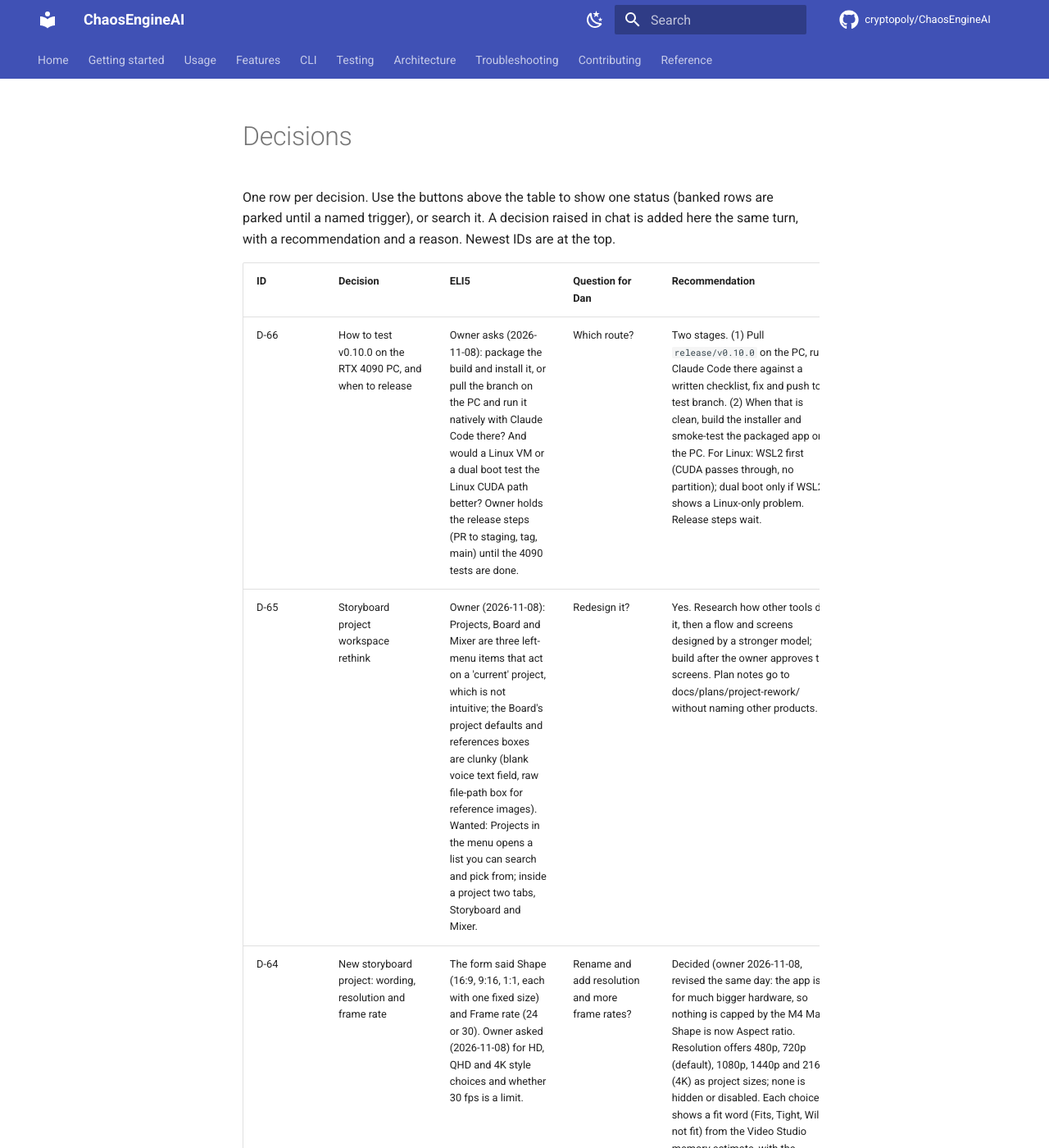
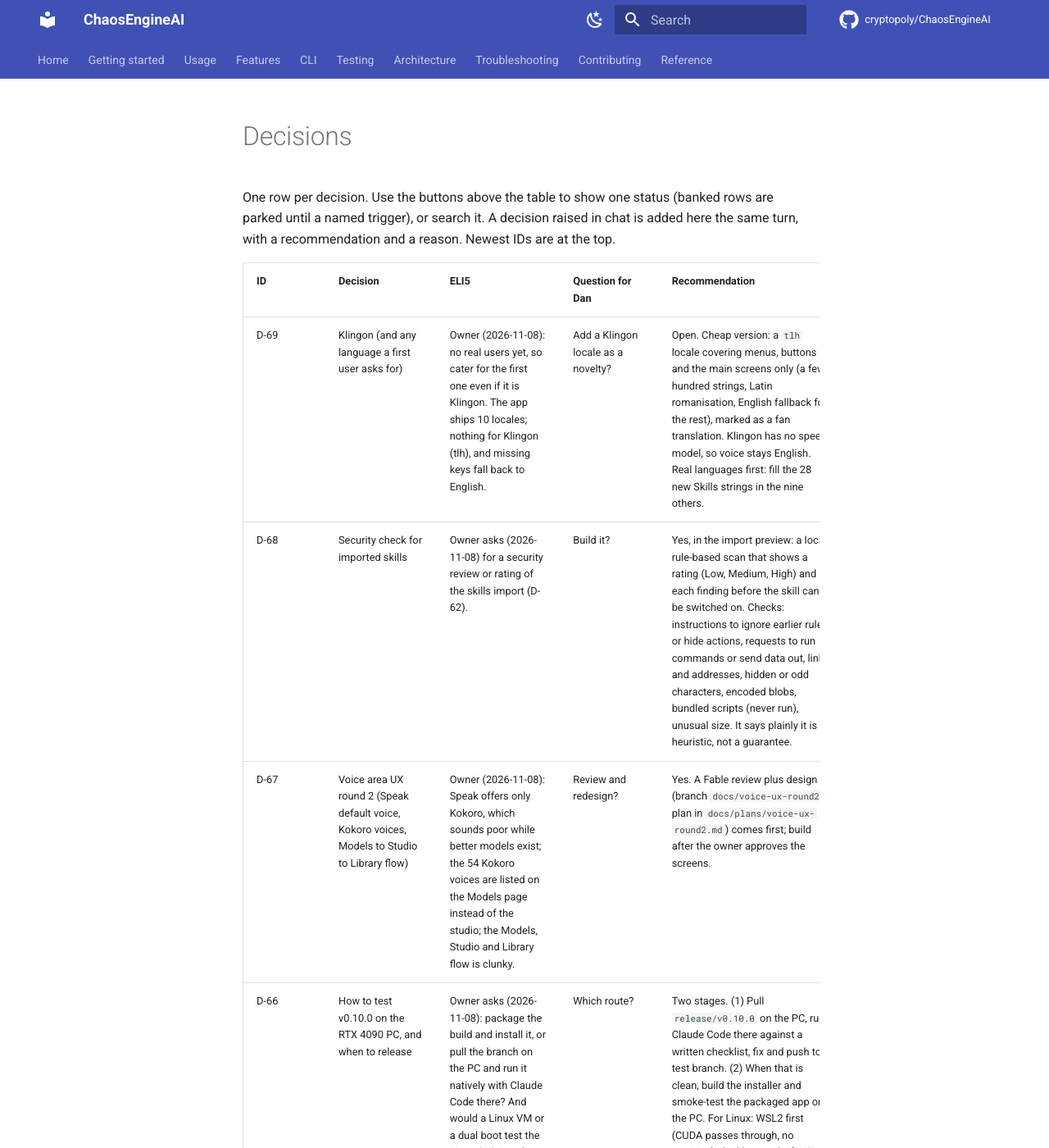
Before and after one commit to cryptopoly/ChaosEngineAI, an MkDocs documentation site: the page built from docs/hub/decisions.md, in a window 1280 px wide and 1400 px high. Shown: the whole window at 82% size. Built offline with MkDocs 1.6.1 and Material for MkDocs 9.7.7, drawn with Linux system fonts in a browser that asks for light colours; comment, search, counter and statistics services are not loaded.

Commit message:
docs: drop FU-148; log D-67 voice UX, D-68 skills scan, D-69 Klingon

```diff
--- a/docs/hub/decisions.md
+++ b/docs/hub/decisions.md
@@ -10,6 +10,9 @@ One row per decision. Use the buttons above the table to show one status (banked
 
 | ID | Decision | ELI5 | Question for Dan | Recommendation | Status | Date | Links |
 |---|---|---|---|---|---|---|---|
+| D-69 | Klingon (and any language a first user asks for) | Owner (2026-11-08): no real users yet, so cater for the first one even if it is Klingon. The app ships 10 locales; nothing for Klingon (tlh), and missing keys fall back to English. | Add a Klingon locale as a novelty? | Open. Cheap version: a `tlh` locale covering menus, buttons and the main screens only (a few hundred strings, Latin romanisation, English fallback for the rest), marked as a fan translation. Klingon has no speech model, so voice stays English. Real languages first: fill the 28 new Skills strings in the nine others. | open | 2026-11-08 | |
+| D-68 | Security check for imported skills | Owner asks (2026-11-08) for a security review or rating of the skills import (D-62). | Build it? | Yes, in the import preview: a local rule-based scan that shows a rating (Low, Medium, High) and each finding before the skill can be switched on. Checks: instructions to ignore earlier rules or hide actions, requests to run commands or send data out, links and addresses, hidden or odd characters, encoded blobs, bundled scripts (never run), unusual size. It says plainly it is a heuristic, not a guarantee. | decided (owner 2026-11-08: asked for it) | 2026-11-08 | |
+| D-67 | Voice area UX round 2 (Speak default voice, Kokoro voices, Models to Studio to Library flow) | Owner (2026-11-08): Speak offers only Kokoro, which sounds poor while better models exist; the 54 Kokoro voices are listed on the Models page instead of the studio; the Models, Studio and Library flow is clunky. | Review and redesign? | Yes. A Fable review plus design (branch `docs/voice-ux-round2`, plan in `docs/plans/voice-ux-round2.md`) comes first; build after the owner approves the screens. | decided (owner 2026-11-08: review first) | 2026-11-08 | |
 | D-66 | How to test v0.10.0 on the RTX 4090 PC, and when to release | Owner asks (2026-11-08): package the build and install it, or pull the branch on the PC and run it natively with Claude Code there? And would a Linux VM or a dual boot test the Linux CUDA path better? Owner holds the release steps (PR to staging, tag, main) until the 4090 tests are done. | Which route? | Two stages. (1) Pull `release/v0.10.0` on the PC, run Claude Code there against a written checklist, fix and push to a test branch. (2) When that is clean, build the installer and smoke-test the packaged app on the PC. For Linux: WSL2 first (CUDA passes through, no partition); dual boot only if WSL2 shows a Linux-only problem. Release steps wait. | open | 2026-11-08 | |
 | D-65 | Storyboard project workspace rethink | Owner (2026-11-08): Projects, Board and Mixer are three left-menu items that act on a 'current' project, which is not intuitive; the Board's project defaults and references boxes are clunky (blank voice text field, raw file-path box for reference images). Wanted: Projects in the menu opens a list you can search and pick from; inside a project two tabs, Storyboard and Mixer. | Redesign it? | Yes. Research how other tools do it, then a flow and screens designed by a stronger model; build after the owner approves the screens. Plan notes go to docs/plans/project-rework/ without naming other products. | decided (owner 2026-11-08: design in docs/plans/project-rework/design.md section 13; build with a QA loop) | 2026-11-08 | |
 | D-64 | New storyboard project: wording, resolution and frame rate | The form said Shape (16:9, 9:16, 1:1, each with one fixed size) and Frame rate (24 or 30). Owner asked (2026-11-08) for HD, QHD and 4K style choices and whether 30 fps is a limit. | Rename and add resolution and more frame rates? | Decided (owner 2026-11-08, revised the same day: the app is for much bigger hardware, so nothing is capped by the M4 Max). Shape is now Aspect ratio. Resolution offers 480p, 720p (default), 1080p, 1440p and 2160p (4K) as project sizes; none is hidden or disabled. Each choice shows a fit word (Fits, Tight, Will not fit) from the Video Studio memory estimate, with the project's video model's own largest size (a model that cannot make a size says so; its clips are scaled to the project size at join). Frame rates 24, 25, 30, 48, 50, 60; where the catalog states a different native rate for the model, the hint says so and the join converts with plain ffmpeg fps (repeat or drop frames). Real interpolation stays FU-142. Export has an Upscale choice (Same size, 1440p, 2160p) for models that make less. Old projects read as the same aspect at 720p. | decided (owner 2026-11-08) | 2026-11-08 | |
```
Also changed, not shown: FOLLOW_UPS.md (+1 -1 lines), docs/hub/tracker/README.md (+3 -3 lines), docs/hub/tracker/closed.md (+10 -1 lines), docs/hub/tracker/open.md (+1 -10 lines).
